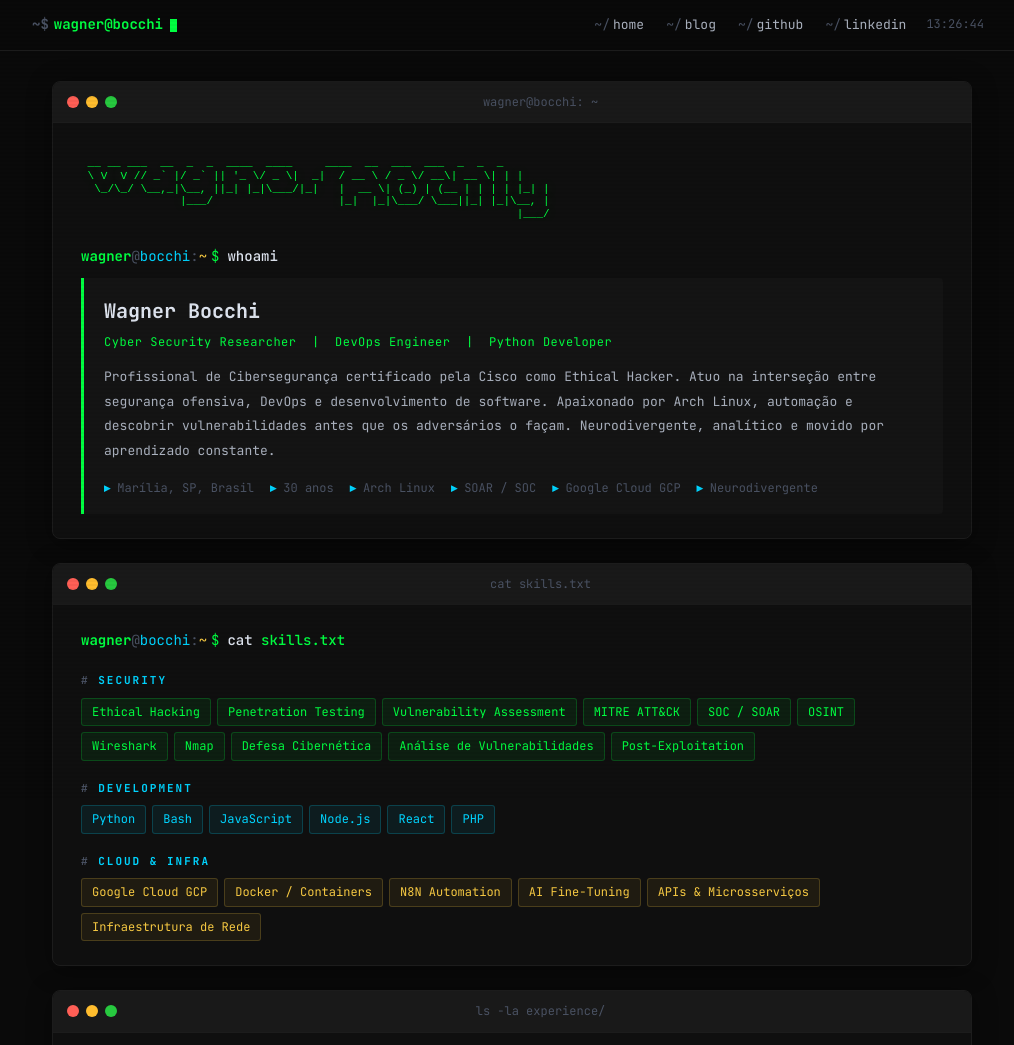
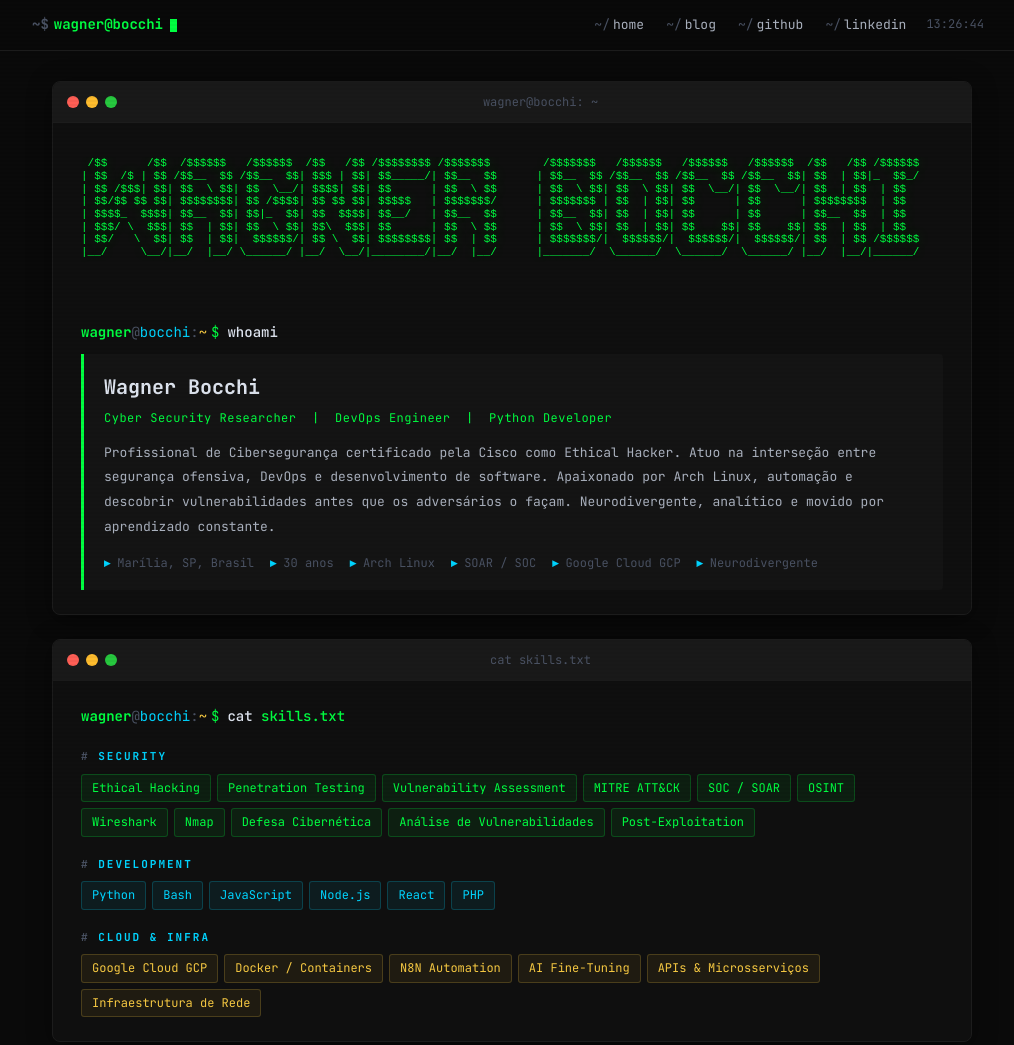
Before and after one commit to wagnerbocchi/My-web, a plain HTML site: page index.html in a window 1280 px wide. Shown: the top 1045 px of the page, without its empty margins (128-1142 px from the left). Drawn offline with Linux system fonts and the light colour scheme.

Commit message:
fix: update LinkedIn URL and improve ASCII art in index.html

```diff
--- a/index.html
+++ b/index.html
@@ -36,7 +36,7 @@
       <li><a href="/"><span class="prefix">~/</span>home</a></li>
       <li><a href="blog/"><span class="prefix">~/</span>blog</a></li>
       <li><a href="https://github.com/wagnerbocchi" target="_blank" rel="noopener noreferrer"><span class="prefix">~/</span>github</a></li>
-      <li><a href="https://linkedin.com/in/wagnerbocchi" target="_blank" rel="noopener noreferrer"><span class="prefix">~/</span>linkedin</a></li>
+      <li><a href="https://linkedin.com/in/wagner-bocchi" target="_blank" rel="noopener noreferrer"><span class="prefix">~/</span>linkedin</a></li>
       <li style="color:var(--text-dim);font-size:12px;padding:4px 8px;" id="nav-clock"></li>
     </ul>
   </div>
@@ -57,12 +57,17 @@
     </div>
     <div class="term-body">
 
-      <pre class="ascii">
- __ __ ___  __  _  _  ____  ____     ____  __  ___  ___  _  _  _
- \ V  V // _` |/ _` || '_ \/ _ \|  _|  / __ \ / _ \/ __\| __ \| | |
-  \_/\_/ \__,_|\__, ||_| |_|\___/|_|   |  __ \| (_) | (__ | | | | |_| |
-               |___/                   |_|  |_|\___/ \___||_| |_|\__, |
-                                                                  |___/</pre>
+      <pre class="ascii"> /$$      /$$  /$$$$$$   /$$$$$$  /$$   /$$ /$$$$$$$$ /$$$$$$$        /$$$$$$$   /$$$$$$   /$$$$$$   /$$$$$$  /$$   /$$ /$$$$$$
+| $$  /$ | $$ /$$__  $$ /$$__  $$| $$$ | $$| $$_____/| $$__  $$      | $$__  $$ /$$__  $$ /$$__  $$ /$$__  $$| $$  | $$|_  $$_/
+| $$ /$$$| $$| $$  \ $$| $$  \__/| $$$$| $$| $$      | $$  \ $$      | $$  \ $$| $$  \ $$| $$  \__/| $$  \__/| $$  | $$  | $$
+| $$/$$ $$ $$| $$$$$$$$| $$ /$$$$| $$ $$ $$| $$$$$   | $$$$$$$/      | $$$$$$$ | $$  | $$| $$      | $$      | $$$$$$$$  | $$
+| $$$$_  $$$$| $$__  $$| $$|_  $$| $$  $$$$| $$__/   | $$__  $$      | $$__  $$| $$  | $$| $$      | $$      | $$__  $$  | $$
+| $$$/ \  $$$| $$  | $$| $$  \ $$| $$\  $$$| $$      | $$  \ $$      | $$  \ $$| $$  | $$| $$    $$| $$    $$| $$  | $$  | $$
+| $$/   \  $$| $$  | $$|  $$$$$$/| $$ \  $$| $$$$$$$$| $$  | $$      | $$$$$$$/|  $$$$$$/|  $$$$$$/|  $$$$$$/| $$  | $$ /$$$$$$
+|__/     \__/|__/  |__/ \______/ |__/  \__/|________/|__/  |__/      |_______/  \______/  \______/  \______/ |__/  |__/|______/
+
+
+                                                                                                                               </pre>
 
       <div class="p-line">
         <span class="prompt">
@@ -373,7 +378,7 @@
         <div class="contact-row">
           <span class="c-icon">in</span>
           <span class="c-label">linkedin</span>
-          <a href="https://linkedin.com/in/wagnerbocchi" target="_blank" rel="noopener noreferrer" class="c-val">linkedin.com/in/wagnerbocchi</a>
+          <a href="https://linkedin.com/in/wagner-bocchi" target="_blank" rel="noopener noreferrer" class="c-val">linkedin.com/in/wagner-bocchi</a>
         </div>
         <div class="contact-row">
           <span class="c-icon">gh</span>
@@ -383,7 +388,7 @@
         <div class="contact-row">
           <span class="c-icon">://</span>
           <span class="c-label">site</span>
-          <a href="https://my.bocchi.dev.br/" target="_blank" rel="noopener noreferrer" class="c-val">my.bocchi.dev.br</a>
+          <a href="https://bocchi.company/" target="_blank" rel="noopener noreferrer" class="c-val">bocchi.company</a>
         </div>
       </div>
 
```
